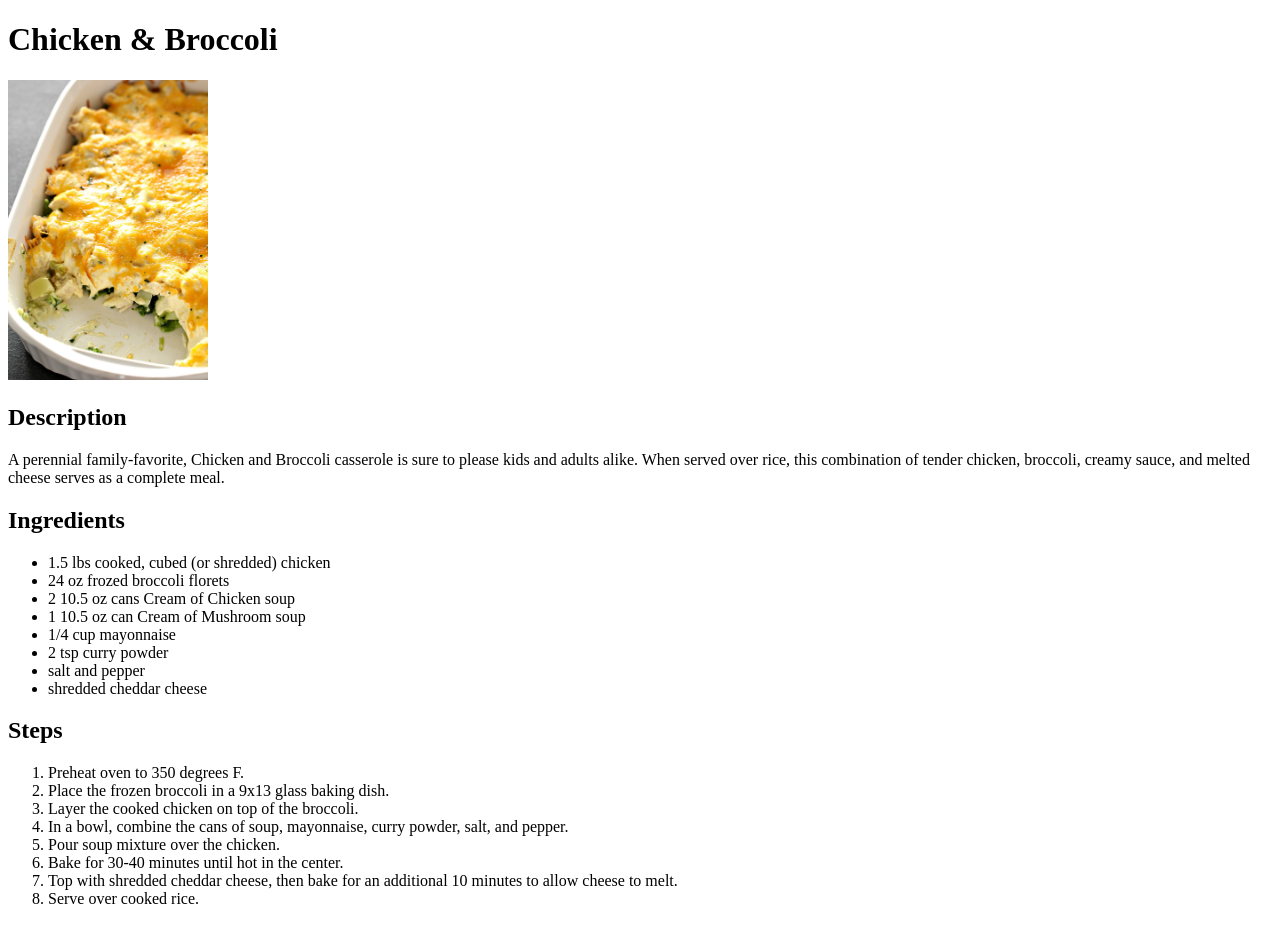
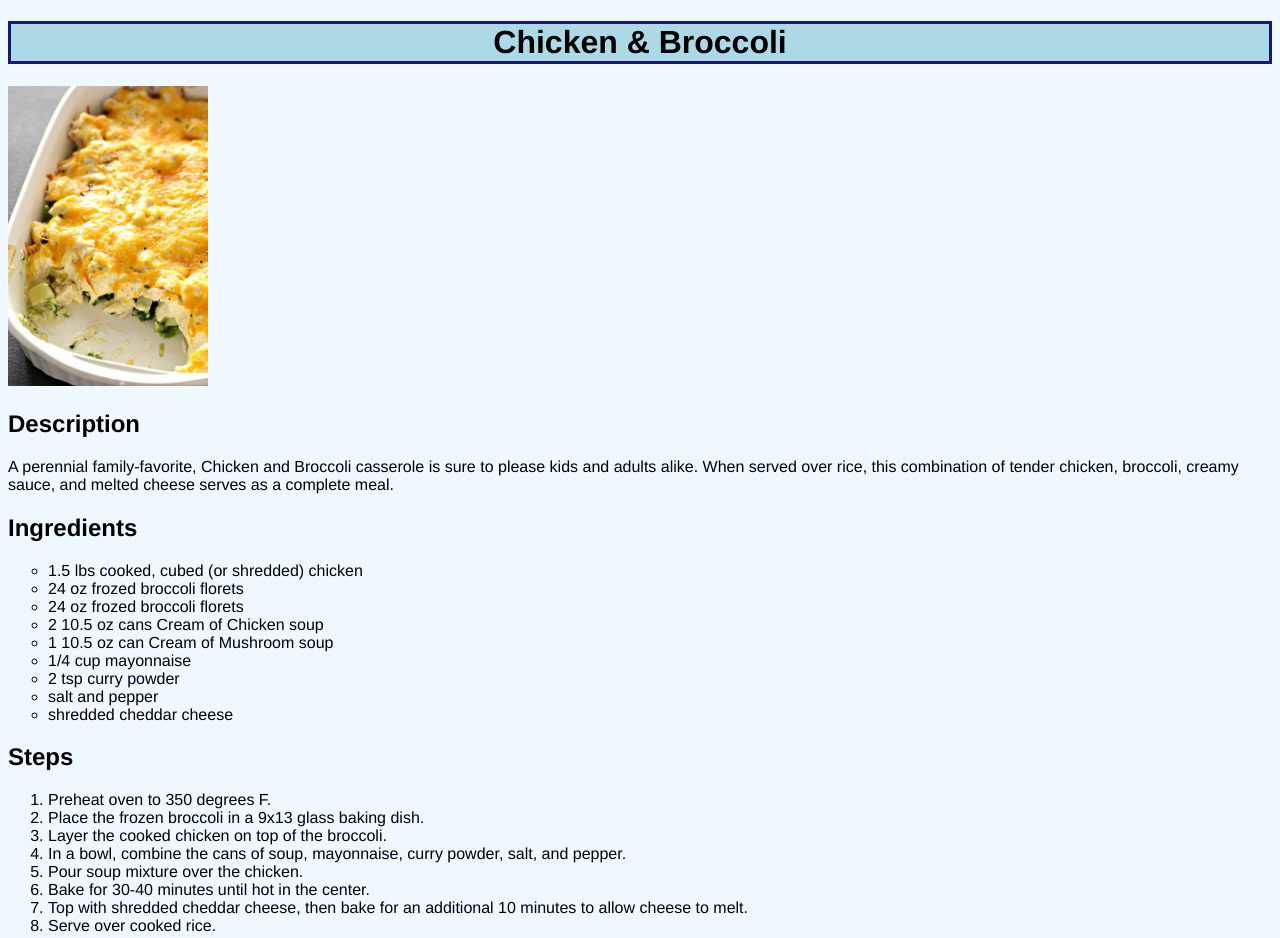
Before and after one commit to istrilwandering/odin-recipes, a plain HTML site: page recipes/chickenbroccoli.html in a window 1280 px wide. Drawn offline with Linux system fonts and the light colour scheme.

Commit message:
Add css styling to all pages

```diff
--- /dev/null
+++ b/css/styles.css
@@ -0,0 +1,31 @@
+body {
+    font-family: Helvetica, Verdana, sans-serif;
+    background-color: aliceblue;
+}
+
+h1 {
+    background-color: lightblue;
+    text-align: center;
+    border: 3px solid midnightblue;
+}
+
+ul li {
+    list-style-type: none;
+}
+
+ul li.ingredients {
+    list-style-type: circle;
+}
+
+a {
+    text-decoration: none;
+    color:midnightblue;
+}
+
+a:visited {
+    color: midnightblue;
+}
+
+a:hover {
+    color:royalblue;
+}
--- a/recipes/chickenbroccoli.html
+++ b/recipes/chickenbroccoli.html
@@ -4,6 +4,7 @@
     <meta charset="UTF-8">
     <meta name="viewport" content="width=device-width, initial-scale=1.0">
     <title>Document</title>
+    <link rel="stylesheet" href="../css/styles.css">
 </head>
 <body>
     <h1>Chicken & Broccoli</h1>
@@ -15,14 +16,15 @@
     complete meal.</p>
     <h2>Ingredients</h2>
     <ul>
-        <li>1.5 lbs cooked, cubed (or shredded) chicken</li>
-        <li>24 oz frozed broccoli florets</li>
-        <li>2 10.5 oz cans Cream of Chicken soup</li>
-        <li>1 10.5 oz can Cream of Mushroom soup</li>
-        <li>1/4 cup mayonnaise</li>
-        <li>2 tsp curry powder</li>
-        <li>salt and pepper</li>
-        <li>shredded cheddar cheese</li>
+        <li class="ingredients">1.5 lbs cooked, cubed (or shredded) chicken</li>
+        <li class="ingredients">24 oz frozed broccoli florets</li>
+        <li class="ingredients">24 oz frozed broccoli florets</li>
+        <li class="ingredients">2 10.5 oz cans Cream of Chicken soup</li>
+        <li class="ingredients">1 10.5 oz can Cream of Mushroom soup</li>
+        <li class="ingredients">1/4 cup mayonnaise</li>
+        <li class="ingredients">2 tsp curry powder</li>
+        <li class="ingredients">salt and pepper</li>
+        <li class="ingredients">shredded cheddar cheese</li>
     </ul>
     <h2>Steps</h2>
     <ol>
```
Also changed, not shown: index.html (+1 -0 lines), recipes/frenchtoast.html (+1 -0 lines), recipes/meatloaf.html (+1 -0 lines).
